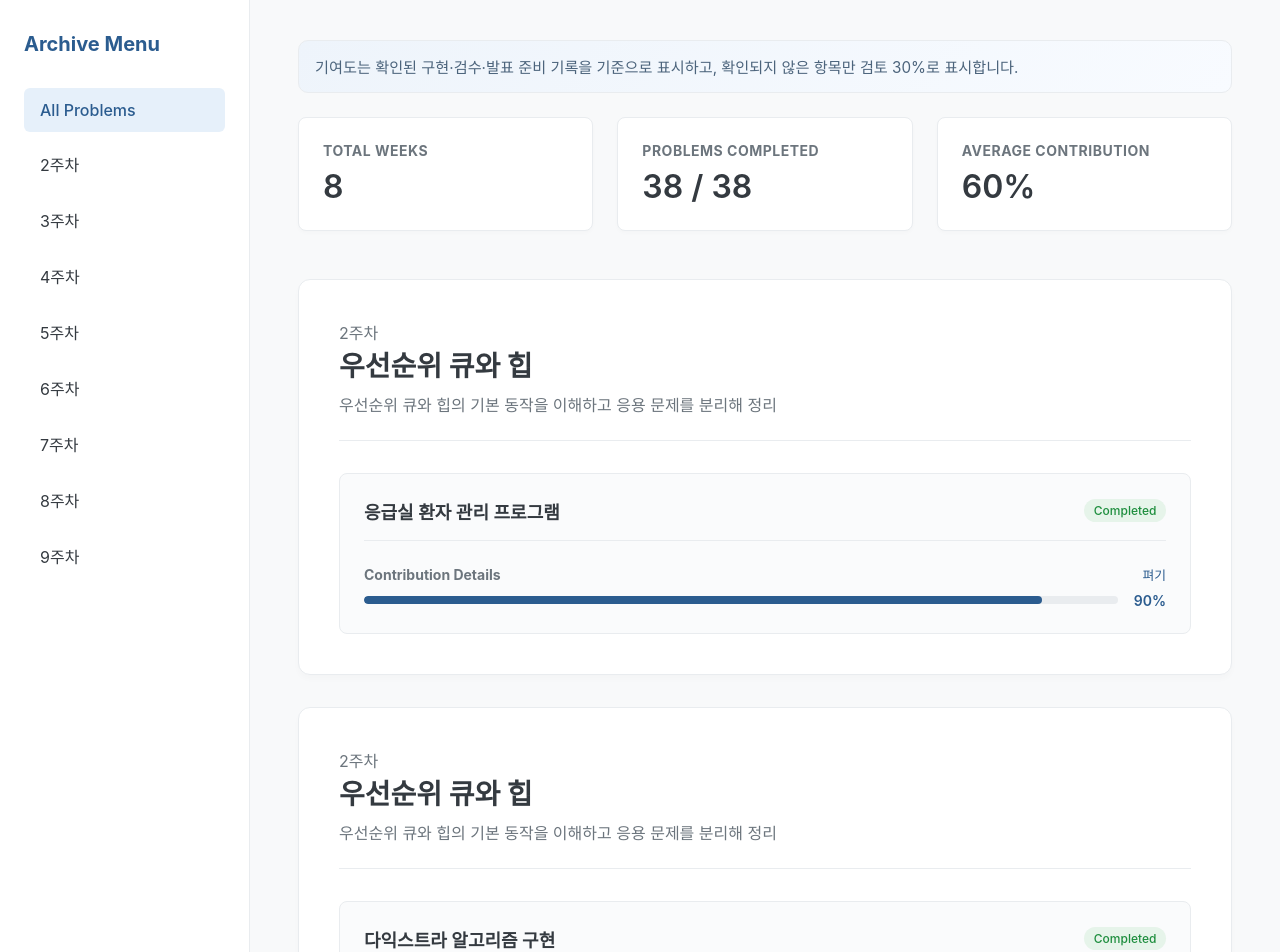
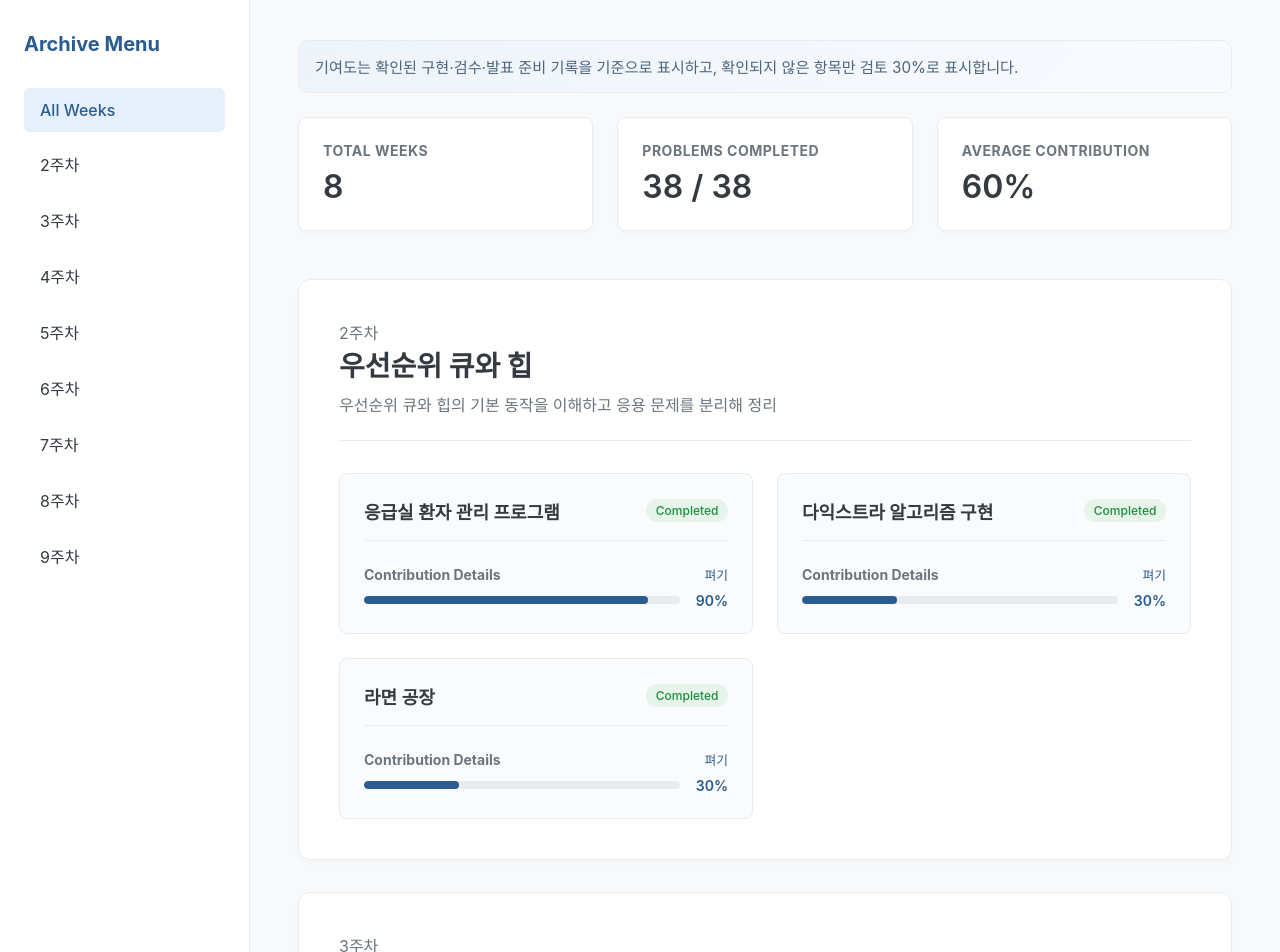
Before and after one commit to codecodebot/Code-Archive, a React (Vite) app: page / in a window 1280 px wide. Shown: the top 952 px of the page. Built offline with nearby package versions, Linux system fonts and the light colour scheme.

Commit message:
Group problems by weekly cards

```diff
--- a/src/App.jsx
+++ b/src/App.jsx
@@ -1,6 +1,6 @@
 import React, { useState } from 'react';
 import './index.css';
-import { dummyData, weeklySummary } from './data.js';
+import { weeklySummary } from './data.js';
 
 const ProblemCard = ({ problem }) => {
   const [showCode, setShowCode] = useState(false);
@@ -88,15 +88,19 @@ const ProblemCard = ({ problem }) => {
   );
 };
 
-const ProblemSection = ({ item }) => {
+const WeekCard = ({ week }) => {
   return (
-    <section className="week-section problem-section">
+    <section className="week-section">
       <div className="week-header">
-        <p className="week-label">{item.week}</p>
-        <h2>{item.weekTitle}</h2>
-        <p>{item.weekConcept}</p>
+        <p className="week-label">{week.week}</p>
+        <h2>{week.title}</h2>
+        <p>{week.concept}</p>
       </div>
-      <ProblemCard problem={item} />
+      <div className="problems-grid">
+        {week.problems.map((problem) => (
+          <ProblemCard key={problem.id} problem={problem} />
+        ))}
+      </div>
     </section>
   );
 };
@@ -110,7 +114,7 @@ const Sidebar = ({ weeks, activeWeek, setActiveWeek }) => {
           className={`nav-item ${activeWeek === 'All' ? 'active' : ''}`}
           onClick={() => setActiveWeek('All')}
         >
-          All Problems
+        All Weeks
         </li>
         {weeks.map((w) => (
           <li
@@ -162,10 +166,8 @@ const TopSummary = ({ data }) => {
 
 const App = () => {
   const [activeWeek, setActiveWeek] = useState('All');
-  // Force a refresh of the Vite dev client so the browser picks up the latest data.
-
   const displayData =
-    activeWeek === 'All' ? dummyData : dummyData.filter((item) => item.week === activeWeek);
+    activeWeek === 'All' ? weeklySummary : weeklySummary.filter((week) => week.week === activeWeek);
 
   const weekNumbers = weeklySummary.map((d) => d.week);
 
@@ -176,8 +178,8 @@ const App = () => {
       <main className="main-content">
         {activeWeek === 'All' && <TopSummary data={weeklySummary} />}
 
-        {displayData.map((item) => (
-          <ProblemSection key={item.id} item={item} />
+        {displayData.map((week) => (
+          <WeekCard key={week.week} week={week} />
         ))}
       </main>
     </div>
```
